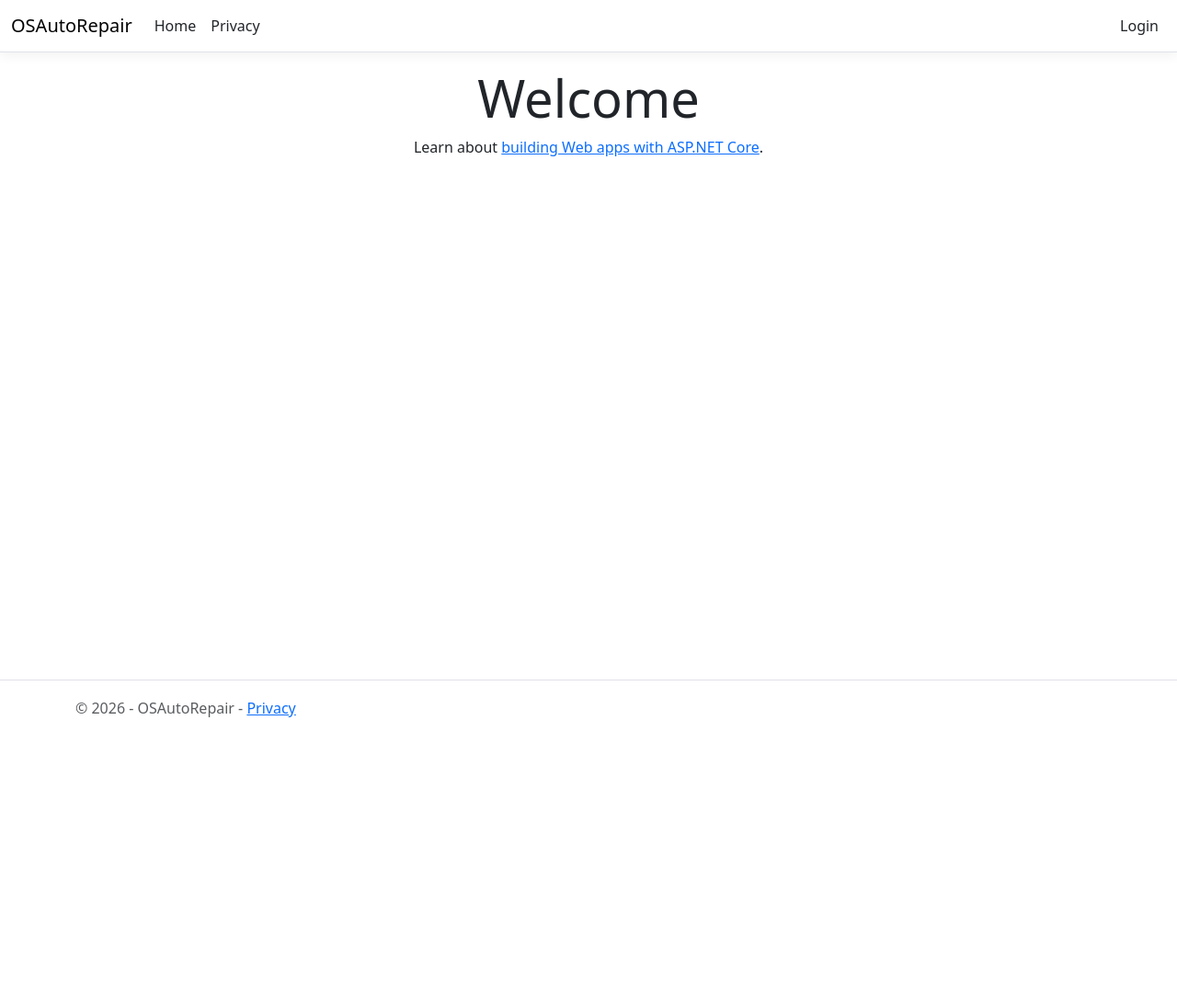
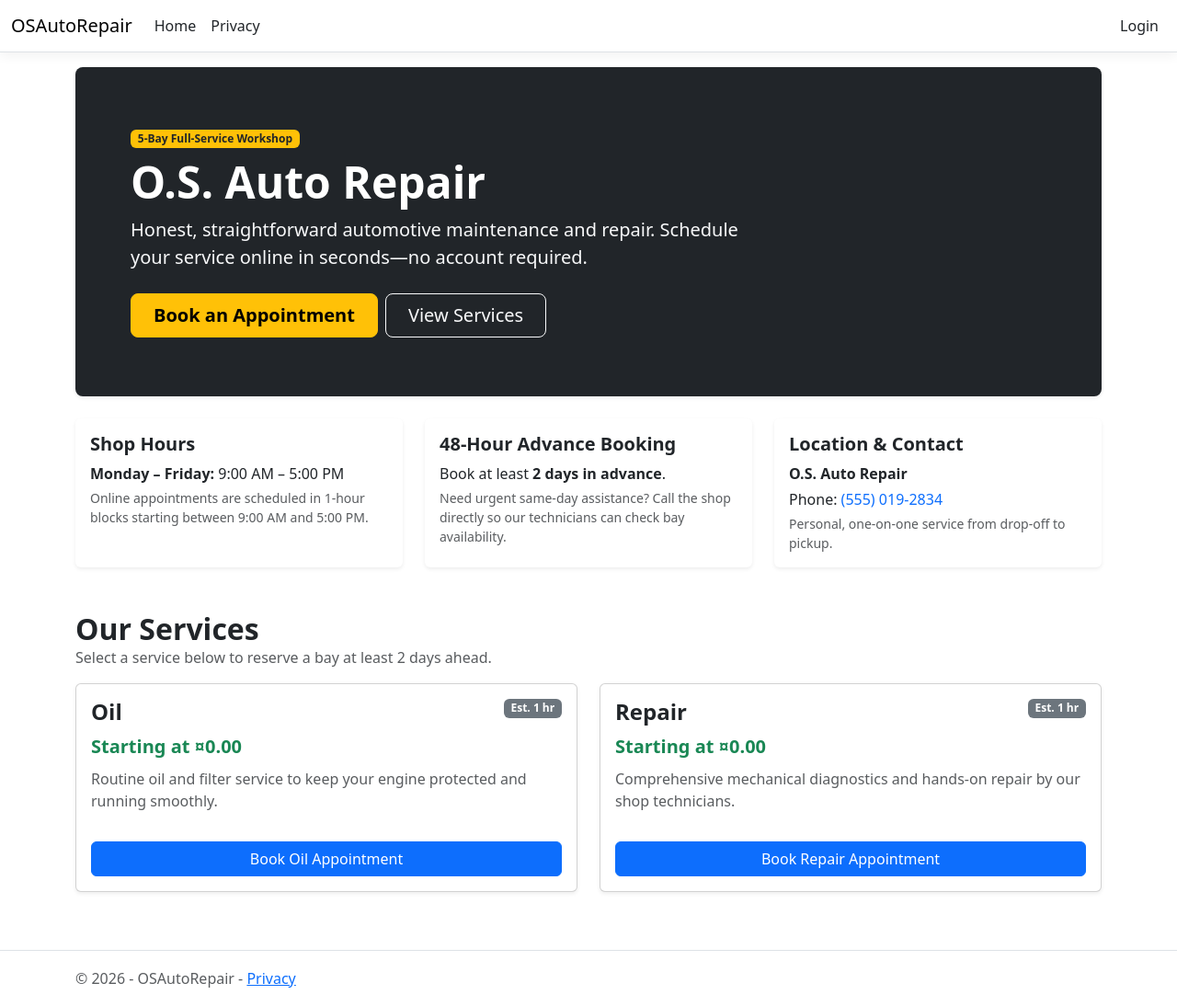
Before and after one commit to cmp120023/OSAutoRepair, an ASP.NET Core app: page / in a window 1280 px wide. Shown: the whole page at 92% size. Before the commit the page ends 780 px from the top, so only its background shows below. Run offline with ASP.NET Core 8, Linux system fonts and the light colour scheme; data comes from the database, SQL or seed files in the repository; style sheets or scripts are compiled from the project's sources; some libraries are stand-ins or nearby versions.

Commit message:
Index.cshtml

```diff
--- a/Views/Home/Index.cshtml
+++ b/Views/Home/Index.cshtml
@@ -1,8 +1,117 @@
+@model IEnumerable<OSAutoRepair.Models.ServiceCategory>
+
 @{
-    ViewData["Title"] = "Home Page";
+    ViewData["Title"] = "O.S. Auto Repair | Reliable Local Auto Service";
 }
 
-<div class="text-center">
-    <h1 class="display-4">Welcome</h1>
-    <p>Learn about <a href="https://learn.microsoft.com/aspnet/core">building Web apps with ASP.NET Core</a>.</p>
+<!-- Hero Section -->
+<div class="p-5 mb-4 bg-dark text-white rounded-3 shadow-sm">
+    <div class="container-fluid py-3">
+        <span class="badge bg-warning text-dark mb-2">5-Bay Full-Service Workshop</span>
+        <h1 class="display-5 fw-bold">O.S. Auto Repair</h1>
+        <p class="col-md-8 fs-5 text-light">
+            Honest, straightforward automotive maintenance and repair. Schedule your service online in seconds—no account required.
+        </p>
+        <div class="mt-4 d-flex flex-wrap gap-2">
+            <a asp-controller="Home" asp-action="Book" class="btn btn-warning btn-lg fw-semibold px-4">
+                Book an Appointment
+            </a>
+            <a href="#services" class="btn btn-outline-light btn-lg px-4">
+                View Services
+            </a>
+        </div>
+    </div>
 </div>
+
+<!-- Shop Info Cards -->
+<div class="row g-4 mb-5">
+    <div class="col-md-4">
+        <div class="card h-100 border-0 shadow-sm">
+            <div class="card-body">
+                <h5 class="card-title fw-bold">Shop Hours</h5>
+                <p class="card-text mb-1"><strong>Monday – Friday:</strong> 9:00 AM – 5:00 PM</p>
+                <p class="card-text text-muted small mb-0">
+                    Online appointments are scheduled in 1-hour blocks starting between 9:00 AM and 5:00 PM.
+                </p>
+            </div>
+        </div>
+    </div>
+    <div class="col-md-4">
+        <div class="card h-100 border-0 shadow-sm">
+            <div class="card-body">
+                <h5 class="card-title fw-bold">48-Hour Advance Booking</h5>
+                <p class="card-text mb-1">Book at least <strong>2 days in advance</strong>.</p>
+                <p class="card-text text-muted small mb-0">
+                    Need urgent same-day assistance? Call the shop directly so our technicians can check bay availability.
+                </p>
+            </div>
+        </div>
+    </div>
+    <div class="col-md-4">
+        <div class="card h-100 border-0 shadow-sm">
+            <div class="card-body">
+                <h5 class="card-title fw-bold">Location &amp; Contact</h5>
+                <p class="card-text mb-1"><strong>O.S. Auto Repair</strong></p>
+                <p class="card-text mb-1">Phone: <a href="tel:5550192834" class="text-decoration-none">(555) 019-2834</a></p>
+                <p class="card-text text-muted small mb-0">
+                    Personal, one-on-one service from drop-off to pickup.
+                </p>
+            </div>
+        </div>
+    </div>
+</div>
+
+<!-- Services Section -->
+<div id="services" class="mb-5">
+    <div class="d-flex justify-content-between align-items-center mb-3">
+        <div>
+            <h2 class="fw-bold mb-0">Our Services</h2>
+            <p class="text-muted mb-0">Select a service below to reserve a bay at least 2 days ahead.</p>
+        </div>
+    </div>
+
+    <div class="row g-4">
+        @if (Model != null && Model.Any())
+        {
+            foreach (var service in Model)
+            {
+                <div class="col-md-6">
+                    <div class="card h-100 shadow-sm">
+                        <div class="card-body d-flex flex-column">
+                            <div class="d-flex justify-content-between align-items-start mb-2">
+                                <h4 class="card-title fw-bold mb-0">@service.Name</h4>
+                                <span class="badge bg-secondary">
+                                    Est. @service.DefaultDurationHours @(service.DefaultDurationHours == 1 ? "hr" : "hrs")
+                                </span>
+                            </div>
+                            <p class="fs-5 text-success fw-semibold mb-2">
+                                Starting at @service.BaseEstimate.ToString("C")
+                            </p>
+                            <p class="card-text text-muted flex-grow-1">
+                                @(service.Name.Equals("Oil", StringComparison.OrdinalIgnoreCase)
+                                    ? "Routine oil and filter service to keep your engine protected and running smoothly."
+                                    : "Comprehensive mechanical diagnostics and hands-on repair by our shop technicians.")
+                            </p>
+                            <div class="mt-3">
+                                <a asp-controller="Home"
+                                   asp-action="Book"
+                                   asp-route-categoryId="@service.ServiceCategoryId"
+                                   class="btn btn-primary w-100">
+                                    Book @service.Name Appointment
+                                </a>
+                            </div>
+                        </div>
+                    </div>
+                </div>
+            }
+        }
+        else
+        {
+            <div class="col-12">
+                <div class="alert alert-info">
+                    Online service listings are currently being updated. Please call the shop to schedule an appointment.
+                </div>
+            </div>
+        }
+    </div>
+</div>
```
Also changed, not shown: TIME_LOG.md (+4 -3 lines).
